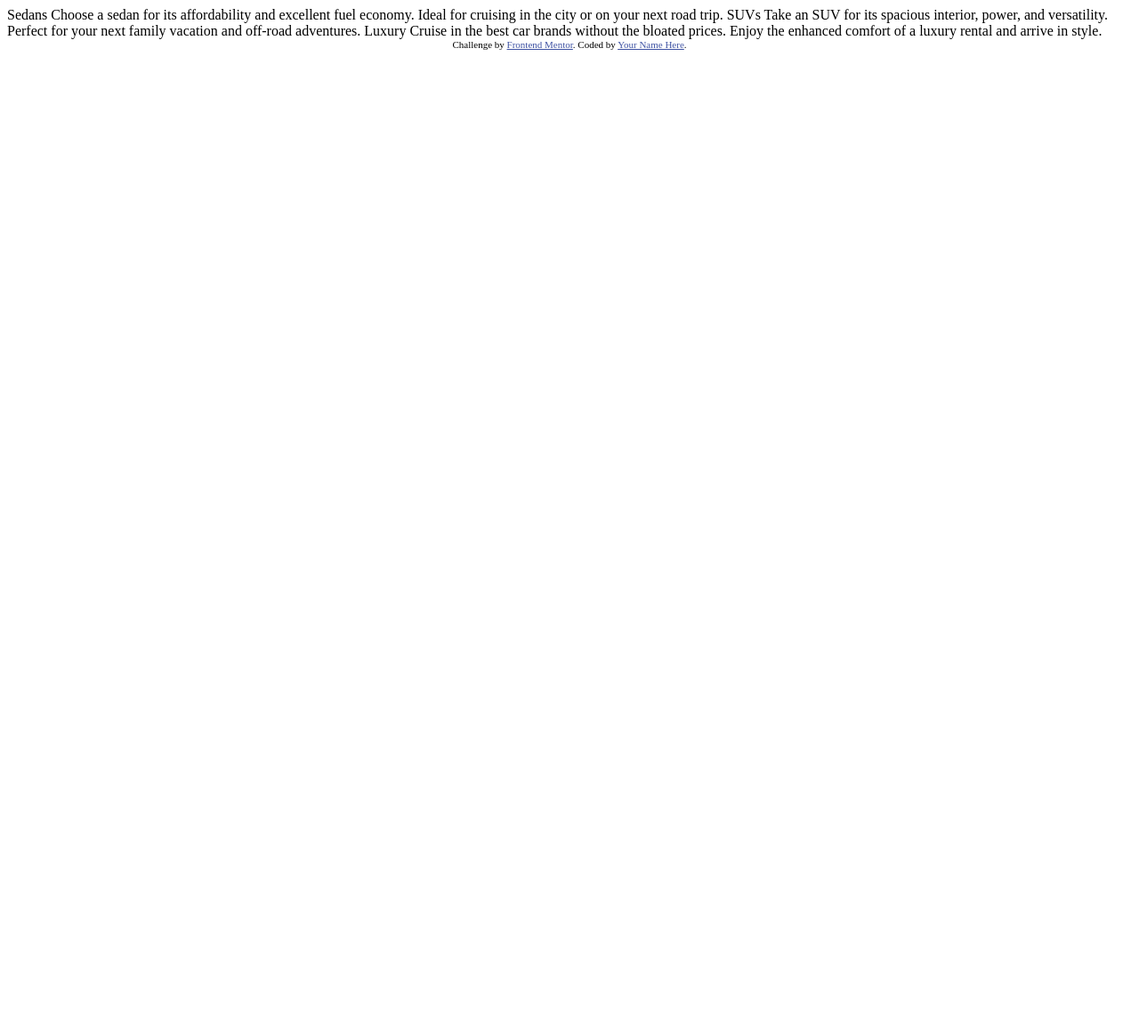
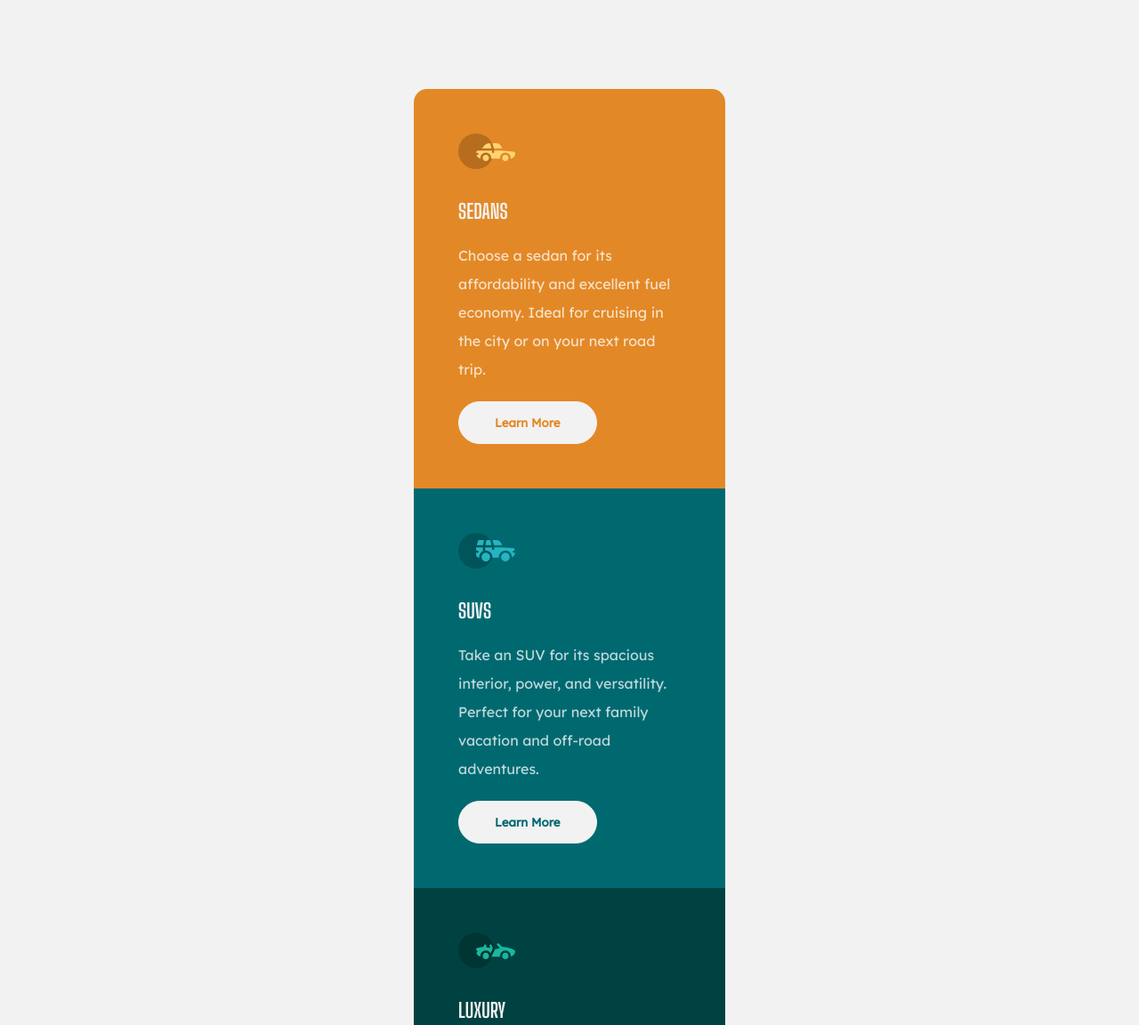
Before and after one commit to salj8009/column-preview-card-component-main, a plain HTML site: page index.html in a window 1280 px wide. Shown: the top 1152 px of the page at 89% size. Before the commit the page ends 800 px from the top, so only its background shows below. Drawn offline with Linux system fonts and the light colour scheme.

Commit message:
finalizado

```diff
--- a/index.html
+++ b/index.html
@@ -5,32 +5,41 @@
   <meta name="viewport" content="width=device-width, initial-scale=1.0"> <!-- displays site properly based on user's device -->
 
   <link rel="icon" type="image/png" sizes="32x32" href="./images/favicon-32x32.png">
-
+  <link href="https://fonts.googleapis.com/css2?family=Big+Shoulders+Display:wght@700&family=Lexend+Deca&display=swap" rel="stylesheet">
+  <link rel="stylesheet" href="./style.css">
   <title>Frontend Mentor | 3-column preview card component</title>
 
-  <!-- Feel free to remove these styles or customise in your own stylesheet 👍 -->
-  <style>
-    .attribution { font-size: 11px; text-align: center; }
-    .attribution a { color: hsl(228, 45%, 44%); }
-  </style>
 </head>
 <body>
+  <main>
+    <section class="contents content-sedans">
+      <figure>
+        <img src="./images/icon-sedans.svg" alt="sedans">
+      </figure>
+      <h2>Sedans</h2>
+      <p>Choose a sedan for its affordability and excellent fuel economy. Ideal for cruising in the city
+         or on your next road trip.</p>
+         <button class="btns btn-sedans">Learn More</button>
+    </section>
+    <section class="contents content-suvs">
+      <figure>
+        <img src="./images/icon-suvs.svg" alt="suvs">
+      </figure>
+      <h2>SUVs</h2>
+      <p>Take an SUV for its spacious interior, power, and versatility. Perfect for your next family vacation
+         and off-road adventures.</p>
+         <button class="btns btns-suvs">Learn More</button>
+    </section>
+    <section class="contents content-luxury">
+      <figure>
+        <img src="./images/icon-luxury.svg" alt="luxury">
+      </figure>
+      <h2>Luxury</h2>
+      <p>Cruise in the best car brands without the bloated prices. Enjoy the enhanced comfort of a luxury
+         rental and arrive in style.</p>
+         <button class="btns btns-luxury">Learn More</button>
+    </section>
+  </main>
 
-  Sedans
-  Choose a sedan for its affordability and excellent fuel economy. Ideal for cruising in the city
-  or on your next road trip.
-
-  SUVs
-  Take an SUV for its spacious interior, power, and versatility. Perfect for your next family vacation
-  and off-road adventures.
-
-  Luxury
-  Cruise in the best car brands without the bloated prices. Enjoy the enhanced comfort of a luxury
-  rental and arrive in style.
-
-  <div class="attribution">
-    Challenge by <a href="https://www.frontendmentor.io?ref=challenge" target="_blank">Frontend Mentor</a>.
-    Coded by <a href="#">Your Name Here</a>.
-  </div>
 </body>
 </html>
--- /dev/null
+++ b/style.css
@@ -0,0 +1,114 @@
+*{
+    box-sizing: border-box;
+    margin: 0;
+    padding: 0;
+}
+:root{
+    --BrightOrange: hsl(31, 77%, 52%);
+    --DarkCyan: hsl(184, 100%, 22%);
+    --VeryDarkCyan: hsl(179, 100%, 13%);
+    /*párrafos*/
+    --TransparentWhite : hsla(0, 0%, 100%, 0.75);
+    /*(background, headings, buttons)*/
+    --VeryLightGray : hsl(0, 0%, 95%);
+}
+body {
+    font-size : 15px;
+    background-color: var(--VeryLightGray);
+}
+/*
+font-family: 'Big Shoulders Display', cursive;
+font-family: 'Lexend Deca', sans-serif;
+*/
+main{
+    display: flex;
+    padding-left: 15px;
+    padding-right: 15px;
+    padding-top: 100px;
+    flex-direction: column;
+
+}
+figure {
+    margin-bottom: 30px;
+}
+
+h2 {
+    font-family: 'Big Shoulders Display', cursive;
+    color: var(--VeryLightGray);
+    font-weight: 700;
+    text-transform: uppercase;
+    margin-bottom: 20px;
+}
+p {
+    font-family: 'Lexend Deca', sans-serif;
+    color : var(--TransparentWhite);
+    margin-bottom: 20px;
+    line-height: 2rem;
+    font-size: 16px;
+}
+.btns{
+    background-color: var(--VeryLightGray);
+    font-weight: bold;
+    font-family: 'Lexend Deca', sans-serif;
+    padding: 15px 40px;
+    border-radius: 50px;
+    border: solid 1px var(--VeryLightGray);
+}
+.btn-sedans {
+    color: var(--BrightOrange);
+}
+.btns-suvs{
+    color : var(--DarkCyan)
+}
+.btns-luxury{
+    color : var(--VeryDarkCyan);
+
+}
+.btns:hover{
+    cursor: pointer;
+    background-color: transparent;
+    color: var(--VeryLightGray);
+}
+.contents {
+    min-width: 320px;
+    padding: 50px;
+    max-width: 350px;
+    margin: 0 auto;
+
+}
+.content-sedans{
+    background-color: var(--BrightOrange);
+    border-radius: 15px 15px 0px 0px;
+}
+.content-suvs{
+    background-color: var(--DarkCyan);
+}
+.content-luxury{
+    background-color: var(--VeryDarkCyan);
+    border-radius: 0px 0px 15px 15px;
+}
+
+@media screen and (min-width: 1440px) {
+    main{
+        flex-direction: row;
+        justify-content: center;
+        height: 100vh;
+
+    }
+    .contents {
+        margin: 0px;
+        height: 500px;
+    }
+    .content-sedans {
+        border-radius: 15px 0px 0px 15px;
+    }
+    .content-luxury {
+        border-radius: 0px 15px 15px 0px;
+    }
+    h2 {
+        font-size: 2rem;
+    }
+    p {
+        margin-bottom: 62px;
+    }
+}
```
